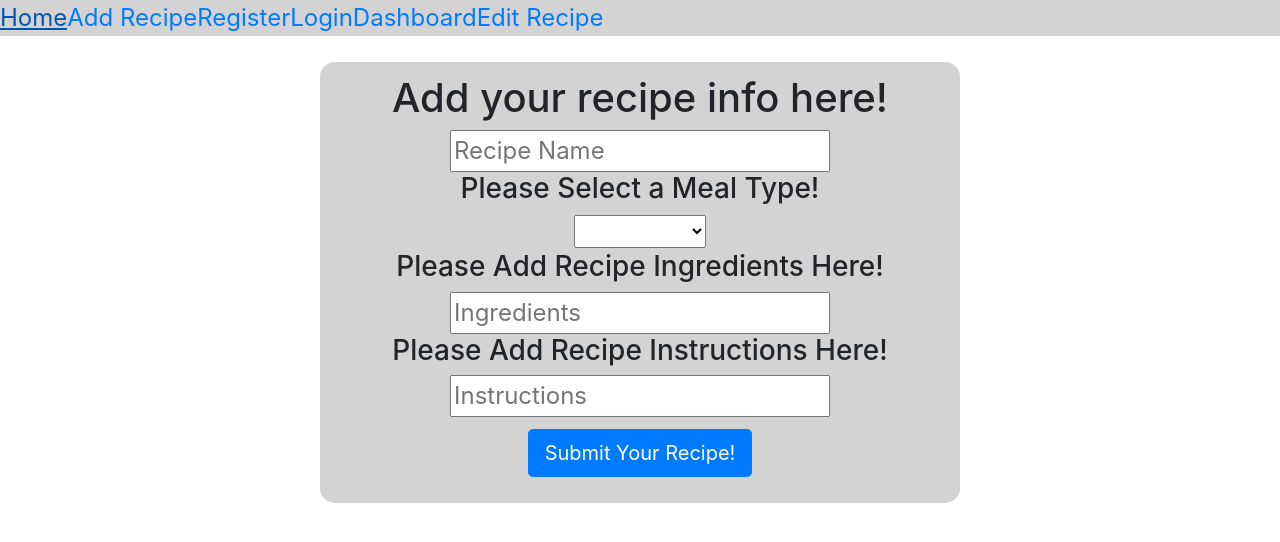
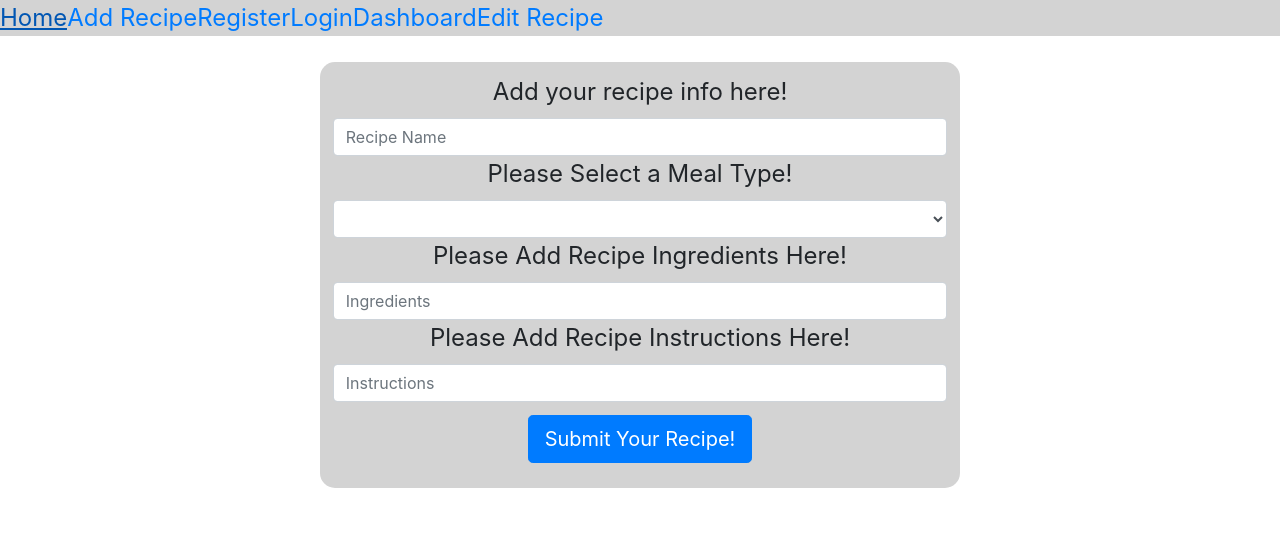
Before and after one commit to chef-portfolio-4/front-end, a React (Create React App) app in the folder chef-portfolio/: page /addrecipeform in a window 1280 px wide. Shown: the top 542 px of the page. Built offline with nearby package versions, Linux system fonts and the light colour scheme; the HTML template or start-up script is replaced by a standard one.

Commit message:
updated add recipe and edit recipe form with styling

```diff
--- a/chef-portfolio/src/components/recipe/AddRecipeForm.js
+++ b/chef-portfolio/src/components/recipe/AddRecipeForm.js
@@ -1,6 +1,6 @@
 import React, { useState } from "react";
 import { addRecipe } from "../../store/recipe/RecipeActions";
-import { Button } from "reactstrap";
+import { Button, Label, Input } from "reactstrap";
 
 // import {
 //   FormDiv,
@@ -35,9 +35,9 @@ const AddRecipeForm = props => {
   return (
     <div>
       <form className="forms" onSubmit={(addRecipe, submitForm)}>
-        <h1>Add your recipe info here!</h1>
+        <Label>Add your recipe info here!</Label>
 
-        <input
+        <Input
           placeholder="Recipe Name"
           id="name"
           type="text"
@@ -46,8 +46,9 @@ const AddRecipeForm = props => {
           value={recipe.recipeName}
         />
 
-        <h3>Please Select a Meal Type!</h3>
-        <select
+        <Label>Please Select a Meal Type!</Label>
+        <Input
+          type="select"
           name="recipeType"
           id="cuisine"
           onChange={handleChanges}
@@ -59,10 +60,10 @@ const AddRecipeForm = props => {
           <option value="appetizer">Appetizer</option>
           <option value="dinner">Dinner</option>
           <option value="dessert">Dessert</option>
-        </select>
+        </Input>
 
-        <h3>Please Add Recipe Ingredients Here!</h3>
-        <input
+        <Label>Please Add Recipe Ingredients Here!</Label>
+        <Input
           placeholder="Ingredients"
           id="ingredients"
           type="text"
@@ -71,8 +72,8 @@ const AddRecipeForm = props => {
           value={recipe.ingredients}
         />
 
-        <h3>Please Add Recipe Instructions Here!</h3>
-        <input
+        <Label>Please Add Recipe Instructions Here!</Label>
+        <Input
           placeholder="Instructions"
           id="instructions"
           type="text"
@@ -80,8 +81,8 @@ const AddRecipeForm = props => {
           onChange={handleChanges}
           value={recipe.instructions}
         />
-  <div>
-        <Button className="buttons" size="lg" color="primary" type="submit">Submit Your Recipe!</Button></div>
+        <div>
+          <Button className="buttons" size="lg" color="primary" type="submit">Submit Your Recipe!</Button></div>
       </form>
 
       {/* <AddRecipeCard>
--- a/chef-portfolio/src/components/recipe/EditRecipeForm.js
+++ b/chef-portfolio/src/components/recipe/EditRecipeForm.js
@@ -1,5 +1,5 @@
 import React, { useState } from "react";
-import { Button } from "reactstrap";
+import { Button, Label, Input } from "reactstrap";
 
 // import {
 //   FormDiv,
@@ -33,9 +33,9 @@ const EditRecipeForm = props => {
   return (
     <div className="formdiv">
       <form className="forms" onSubmit={submitForm}>
-        <h1>Add your recipe info here!</h1>
+        <Label>Add your recipe info here!</Label>
 
-        <input
+        <Input
           placeholder="Recipe Name"
           id="name"
           type="text"
@@ -44,8 +44,9 @@ const EditRecipeForm = props => {
           value={recipe.recipeName}
         />
 
-        <h3>Please Select a Meal Type!</h3>
-        <select
+        <Label>Please Select a Meal Type!</Label>
+        <Input
+          type="select"
           name="recipeType"
           id="cuisine"
           onChange={handleChanges}
@@ -57,10 +58,10 @@ const EditRecipeForm = props => {
           <option value="appetizer">Appetizer</option>
           <option value="dinner">Dinner</option>
           <option value="dessert">Dessert</option>
-        </select>
+          </Input>
 
-        <h3>Please Add Recipe Ingredients Here!</h3>
-        <input
+        <Label>Please Add Recipe Ingredients Here!</Label>
+        <Input
           placeholder="Ingredients"
           id="ingredients"
           type="text"
@@ -69,8 +70,8 @@ const EditRecipeForm = props => {
           value={recipe.ingredients}
         />
 
-        <h3>Please Add Recipe Instructions Here!</h3>
-        <input
+        <Label>Please Add Recipe Instructions Here!</Label>
+        <Input
           placeholder="Instructions"
           id="instructions"
           type="text"
```
